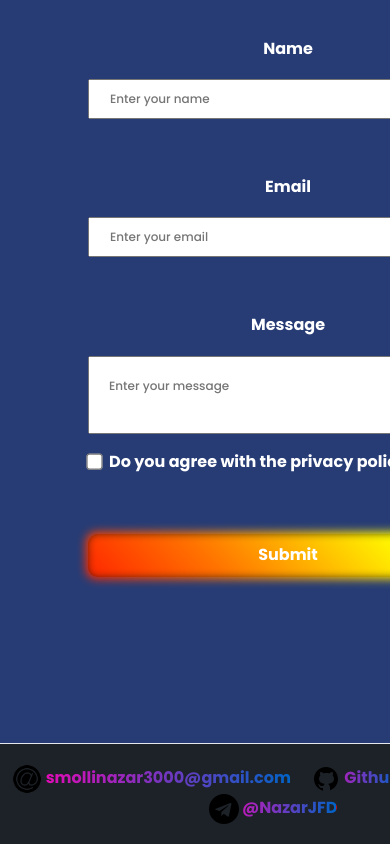
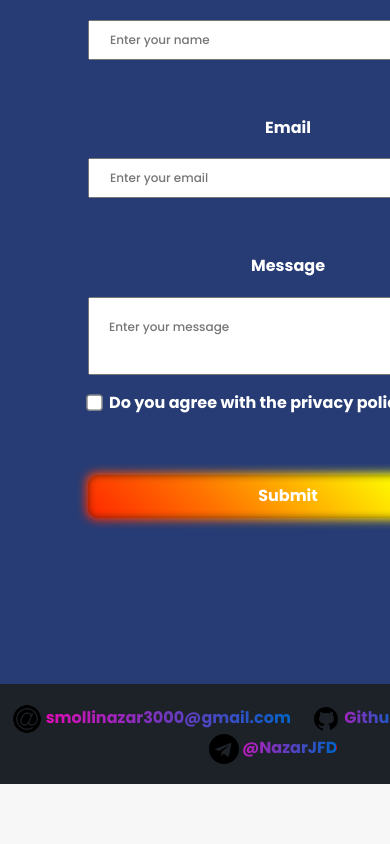
Before and after one commit to SmoliiNazar/Portfolio, a React (Create React App) app: page / in a window 390 px wide. Shown: the part 6815-7659 px from the top of the page. After the commit the page ends 7599 px from the top, so only its background shows below. Built offline with nearby package versions, Linux system fonts and the light colour scheme.

Commit message:
fixing bugs

```diff
--- a/src/Components/style/media.scss
+++ b/src/Components/style/media.scss
@@ -266,11 +266,9 @@
         }
     }
     .form {
-        transform: translateY(7%);
         width: 576px;
     }
     .footer {
-        margin-top: 60px;
         width:576px;
         height: 100px;
         &__wrapper-links {
```
